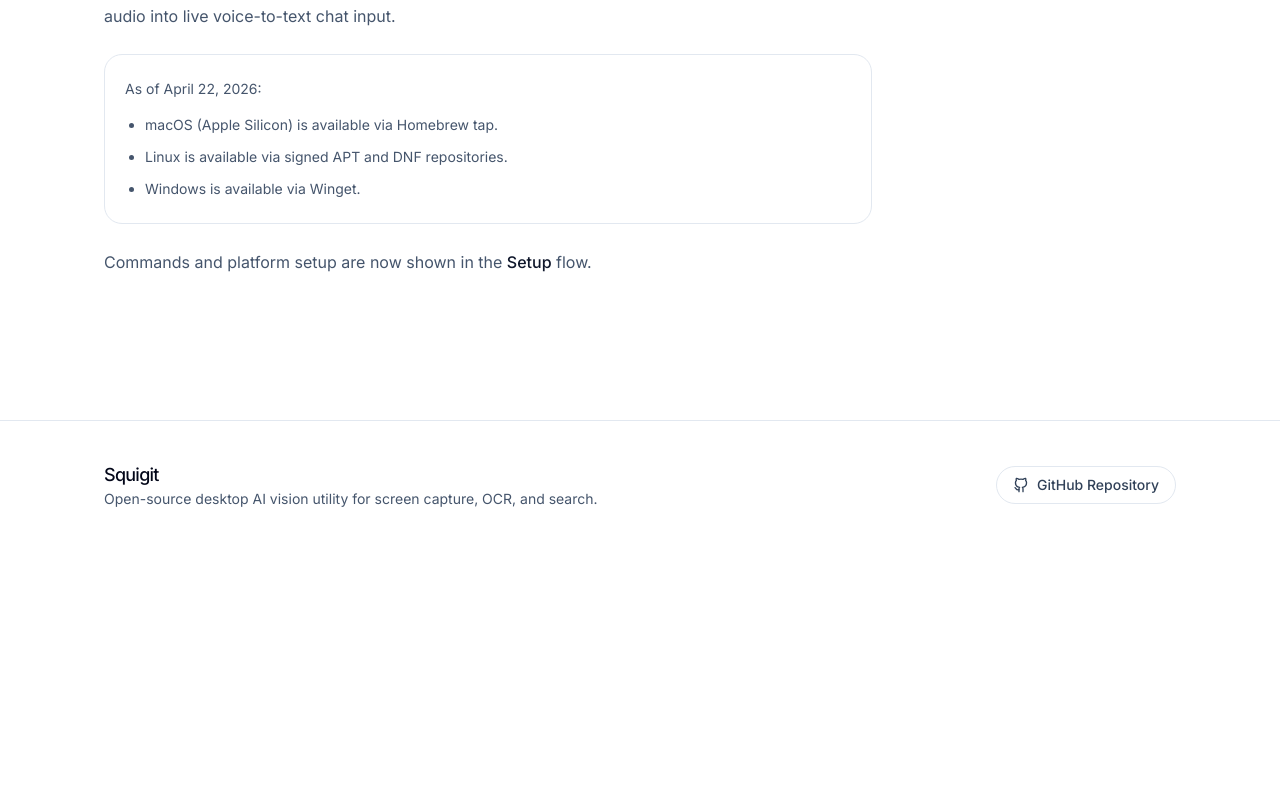
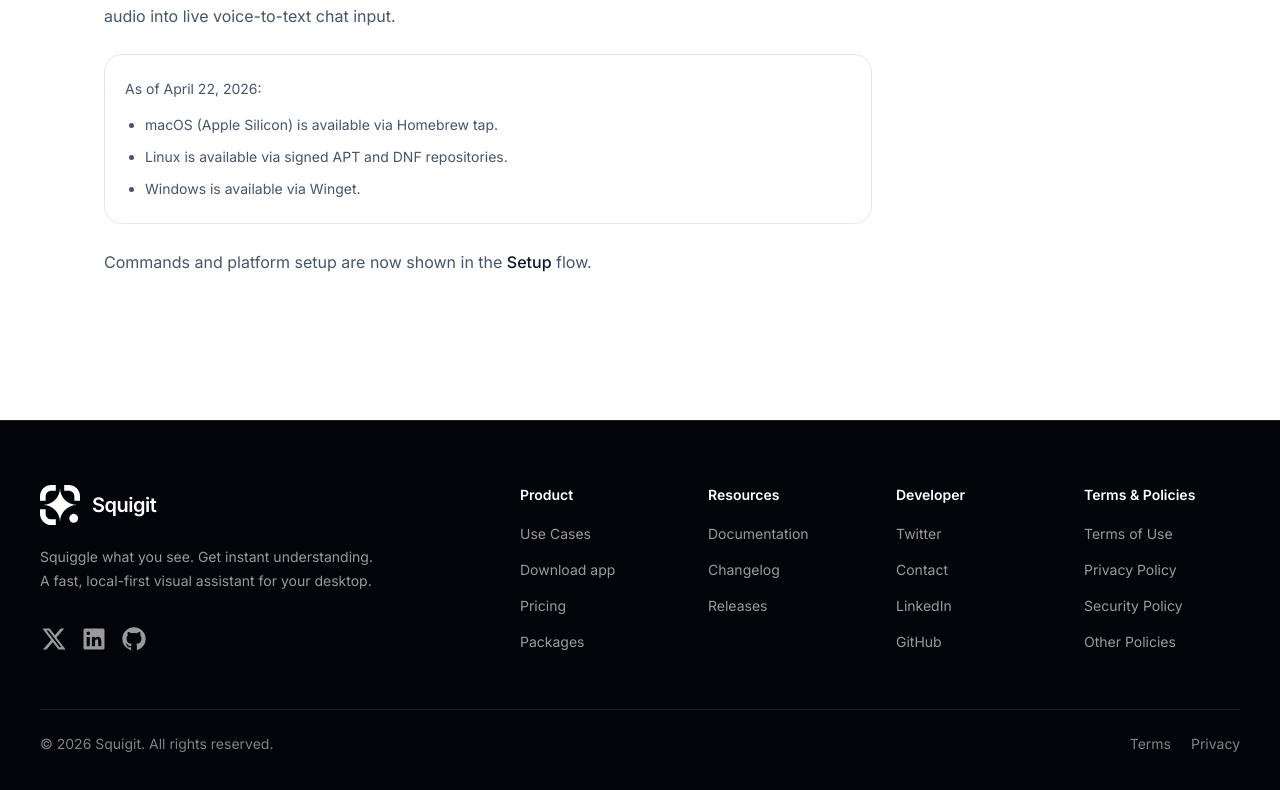
Before and after one commit to squigit-org/squigit-org.github.io, a React (Vite) app: page / in a window 1280 px wide. Shown: the part 4848-5638 px from the top of the page. Before the commit the page ends 5397 px from the top, so only its background shows below. Built offline with nearby package versions, Linux system fonts and the light colour scheme.

Commit message:
feat(Footer, Icons): enhance footer layout and add social media icons

```diff
--- a/src/components/Footer.tsx
+++ b/src/components/Footer.tsx
@@ -1,31 +1,183 @@
-import { GithubIcon } from "@/src/components/icons";
+import {
+  AppIcon,
+  LinkedInIcon,
+  GithubIcon,
+  XIcon,
+} from "@/src/components/icons";
+import { RESOURCE_LINKS } from "../lib/constants";
+
+type FooterLink = {
+  label: string;
+  href: string | (() => void);
+};
+
+type FooterSection = {
+  title: string;
+  links: FooterLink[];
+};
+
+const openUseCasesDropdown = () => {
+  window.dispatchEvent(new Event("squigit:open-use-cases"));
+};
+
+const footerSections: FooterSection[] = [
+  {
+    title: "Product",
+    links: [
+      { label: "Use Cases", href: openUseCasesDropdown },
+      { label: "Download app", href: "#download" },
+      { label: "Pricing", href: "#pricing" },
+      { label: "Packages", href: "#products" },
+    ],
+  },
+  {
+    title: "Resources",
+    links: RESOURCE_LINKS as FooterLink[],
+  },
+  {
+    title: "Developer",
+    links: [
+      { label: "Twitter", href: "https://x.com/a7mddra" },
+      {
+        label: "Contact",
+        href: "mailto:a7mddra@gmail.com?subject=Inquiry&body=Hi%20there,",
+      },
+      { label: "LinkedIn", href: "https://www.linkedin.com/in/a7mddra/" },
+      { label: "GitHub", href: "https://github.com/squigit-org/squigit" },
+    ],
+  },
+  {
+    title: "Terms & Policies",
+    links: [
+      {
+        label: "Terms of Use",
+        href: "https://github.com/squigit-org/squigit/blob/main/docs/06-policies/TERMS.md",
+      },
+      {
+        label: "Privacy Policy",
+        href: "https://github.com/squigit-org/squigit/blob/main/docs/06-policies/PRIVACY.md",
+      },
+      {
+        label: "Security Policy",
+        href: "https://github.com/squigit-org/squigit/blob/main/docs/06-policies/SECURITY.md",
+      },
+      {
+        label: "Other Policies",
+        href: "https://github.com/squigit-org/squigit/tree/main/docs/06-policies",
+      },
+    ],
+  },
+];
+
+const socialLinks = [
+  {
+    label: "X",
+    href: "https://x.com/a7mddra",
+    icon: <XIcon className="h-7 w-7" />,
+  },
+  {
+    label: "LinkedIn",
+    href: "https://www.linkedin.com/in/a7mddra/",
+    icon: <LinkedInIcon className="h-7 w-7" />,
+  },
+  {
+    label: "GitHub",
+    href: "https://github.com/squigit-org/squigit",
+    icon: <GithubIcon className="h-7 w-7" />,
+  },
+];
 
 export function Footer() {
   return (
     <footer
       id="resources"
-      className="relative border-t border-slate-200 py-10"
+      className="border-t border-white/10 bg-[#03040a] text-white"
     >
-      <div className="mx-auto flex w-full max-w-6xl flex-col gap-4 px-5 sm:px-6 md:flex-row md:items-center md:justify-between lg:px-10">
-        <div>
-          <p className="text-lg font-product-sans font-[480] tracking-[-0.04em] text-slate-950">
+      <div className="mx-auto max-w-7xl px-6 py-16 sm:px-8 lg:px-10">
+        <div className="grid gap-12 lg:grid-cols-[1.2fr_2fr]">
+          <div className="flex flex-col justify-between gap-8">
+            <div className="space-y-5">
+              <div className="flex items-center gap-3">
+                <AppIcon className="h-10 w-10 text-white" />
+                <span className="text-xl font-semibold tracking-tight">
                   Squigit
-          </p>
-          <p className="text-sm text-slate-600">
-            Open-source desktop AI vision utility for screen capture, OCR, and
-            search.
+                </span>
+              </div>
+
+              <p className="max-w-sm text-sm leading-6 text-white/60">
+                Squiggle what you see. Get instant understanding.
+                <br />A fast, local-first visual assistant for your desktop.
               </p>
             </div>
-        <div id="repository" className="flex items-center gap-3">
+
+            <div className="flex items-center gap-3">
+              {socialLinks.map((item) => (
                 <a
-            href="https://github.com/squigit-org/squigit"
+                  key={item.label}
+                  href={item.href}
                   target="_blank"
                   rel="noreferrer"
-            className="inline-flex items-center gap-2 rounded-full border border-slate-200 bg-white px-4 py-2 text-sm font-medium text-slate-700 transition hover:bg-slate-50 hover:text-slate-950"
+                  aria-label={item.label}
+                  className="inline-flex items-center justify-center text-white/60 transition-colors hover:text-white"
                 >
-            <GithubIcon className="h-4 w-4" />
-            GitHub Repository
+                  {item.icon}
                 </a>
+              ))}
+            </div>
+          </div>
+
+          <div className="grid grid-cols-2 gap-8 sm:grid-cols-4">
+            {footerSections.map((section) => (
+              <div key={section.title}>
+                <h3 className="mb-4 text-sm font-semibold text-white">
+                  {section.title}
+                </h3>
+                <ul className="space-y-3">
+                  {section.links.map((link) => (
+                    <li key={link.label}>
+                      {typeof link.href === "string" ? (
+                        <a
+                          href={link.href}
+                          target={
+                            link.href.startsWith("http") ? "_blank" : undefined
+                          }
+                          rel={
+                            link.href.startsWith("http")
+                              ? "noreferrer"
+                              : undefined
+                          }
+                          className="text-sm text-white/60 transition hover:text-white"
+                        >
+                          {link.label}
+                        </a>
+                      ) : (
+                        <button
+                          type="button"
+                          onClick={link.href}
+                          className="text-sm text-white/60 transition hover:text-white"
+                        >
+                          {link.label}
+                        </button>
+                      )}
+                    </li>
+                  ))}
+                </ul>
+              </div>
+            ))}
+          </div>
+        </div>
+
+        <div className="mt-14 flex flex-col gap-4 border-t border-white/10 pt-6 text-sm text-white/50 sm:flex-row sm:items-center sm:justify-between">
+          <p className="font-sans">&copy; 2026 Squigit. All rights reserved.</p>
+
+          <div className="flex flex-wrap items-center gap-x-5 gap-y-2">
+            <a href="#" className="transition hover:text-white">
+              Terms
+            </a>
+            <a href="#" className="transition hover:text-white">
+              Privacy
+            </a>
+          </div>
         </div>
       </div>
     </footer>
--- a/src/components/icons/brand_icons.tsx
+++ b/src/components/icons/brand_icons.tsx
@@ -2,10 +2,55 @@
 
 export function GithubIcon({ className, size }: IconProps) {
   return (
-    <IconBase className={className} size={size} viewBox="0 0 24 24">
-      <path d="M9 19c-4.3 1.4-4.3-2.5-6-3" />
-      <path d="M15 22v-3.9a3.4 3.4 0 0 0-.9-2.6c3  -.3 6.2-1.5 6.2-6.7A5.2 5.2 0 0 0 19 5.2 4.8 4.8 0 0 0 18.9 2S17.7 1.7 15 3.5a13.4 13.4 0 0 0-6 0C6.3 1.7 5.1 2 5.1 2A4.8 4.8 0 0 0 5 5.2 5.2 5.2 0 0 0 3.7 8.8c0 5.2 3.2 6.4 6.2 6.7A3.4 3.4 0 0 0 9 18.1V22" />
-    </IconBase>
+    <svg
+      aria-hidden="true"
+      style={getIconSizeStyle(size)}
+      viewBox="0 0 16 16"
+      fill="none"
+      xmlns="http://www.w3.org/2000/svg"
+      className={className}
+    >
+      <path
+        fill="currentColor"
+        d="M8 1.3a6.665 6.665 0 0 1 6.667 6.667 6.68 6.68 0 0 1-4.542 6.325c-.333.067-.458-.142-.458-.316 0-.226.008-.942.008-1.834 0-.625-.208-1.025-.45-1.233 1.483-.167 3.042-.734 3.042-3.292a2.58 2.58 0 0 0-.684-1.792c.067-.166.3-.85-.066-1.766 0 0-.559-.184-1.834.683a6.2 6.2 0 0 0-1.666-.225c-.567 0-1.134.075-1.667.225-1.275-.858-1.833-.683-1.833-.683-.367.916-.134 1.6-.067 1.766a2.6 2.6 0 0 0-.683 1.792c0 2.55 1.55 3.125 3.033 3.292-.192.166-.367.458-.425.891-.383.175-1.342.459-1.942-.55-.125-.2-.5-.691-1.025-.683-.558.008-.225.317.009.442.283.158.608.75.683.941.133.376.567 1.092 2.242.784 0 .558.008 1.083.008 1.242 0 .174-.125.374-.458.316a6.66 6.66 0 0 1-4.559-6.325A6.665 6.665 0 0 1 8 1.3"
+      />
+    </svg>
+  );
+}
+
+export function LinkedInIcon({ className, size }: IconProps) {
+  return (
+    <svg
+      aria-hidden="true"
+      style={getIconSizeStyle(size)}
+      viewBox="0 0 16 16"
+      fill="none"
+      xmlns="http://www.w3.org/2000/svg"
+      className={className}
+    >
+      <path
+        fill="currentColor"
+        d="M13.1 2H2.9a.9.9 0 0 0-.9.9v10.2a.9.9 0 0 0 .9.9h10.2a.9.9 0 0 0 .9-.9V2.9a.9.9 0 0 0-.9-.9M5.6 12.2H3.8V6.8h1.8zm-.9-6.45A1.05 1.05 0 1 1 5.78 4.7 1.07 1.07 0 0 1 4.7 5.75m7.5 6.45h-1.8V9.356c0-.852-.36-1.158-.828-1.158A1.044 1.044 0 0 0 8.6 9.314a.4.4 0 0 0 0 .084V12.2H6.8V6.8h1.74v.78a1.87 1.87 0 0 1 1.62-.84c.93 0 2.016.516 2.016 2.196z"
+      />
+    </svg>
+  );
+}
+
+export function XIcon({ className, size }: IconProps) {
+  return (
+    <svg
+      aria-hidden="true"
+      style={getIconSizeStyle(size)}
+      viewBox="0 0 16 16"
+      fill="none"
+      xmlns="http://www.w3.org/2000/svg"
+      className={className}
+    >
+      <path
+        fill="currentColor"
+        d="M11.819 2h2.035L9.407 7.083 14.639 14h-4.097L7.334 9.805 3.662 14H1.625l4.757-5.437L1.363 2h4.2l2.901 3.834zm-.715 10.782h1.128L4.951 3.153h-1.21z"
+      />
+    </svg>
   );
 }
 
```
Lines whose indentation alone changed are shown as unchanged.
